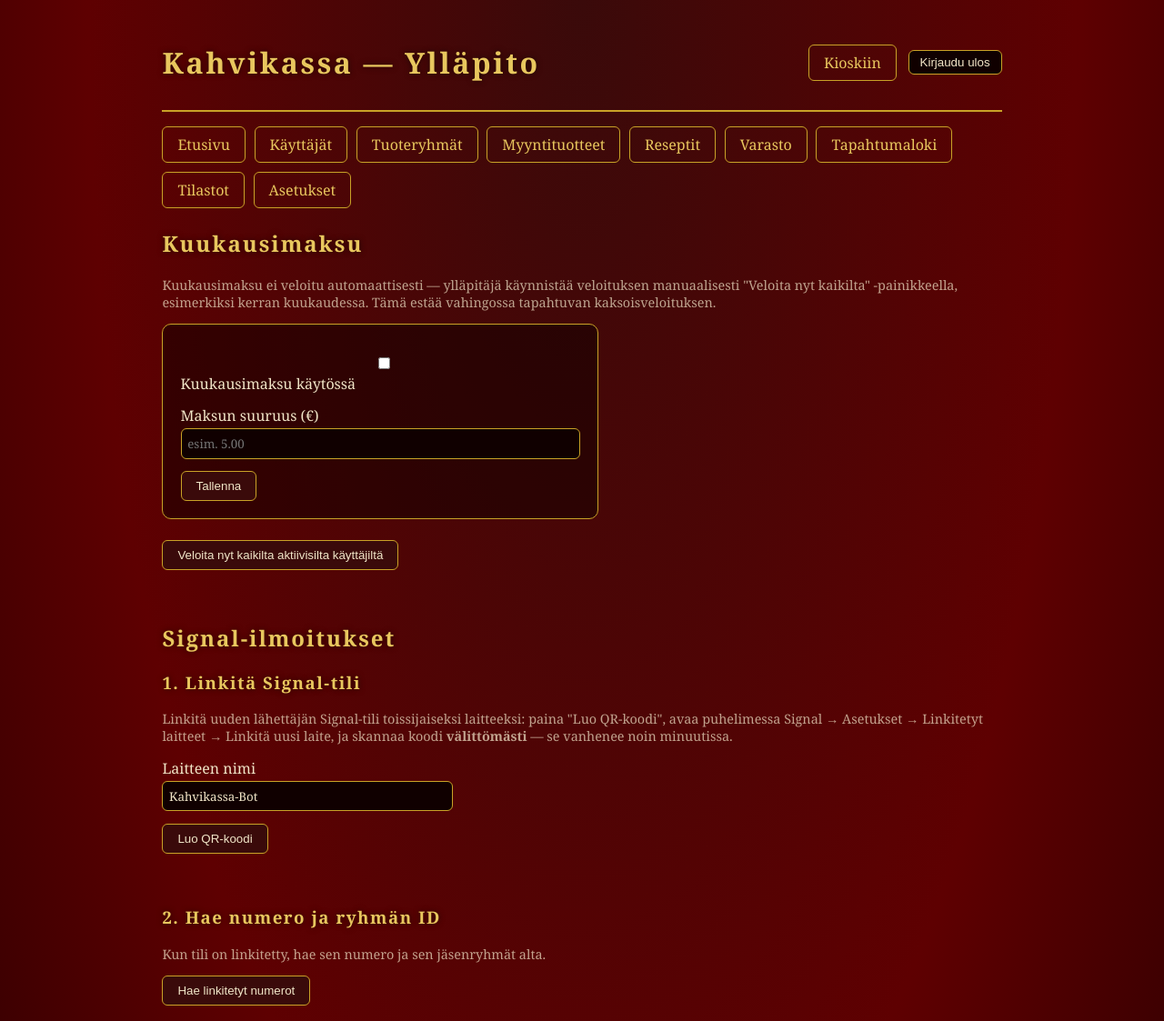
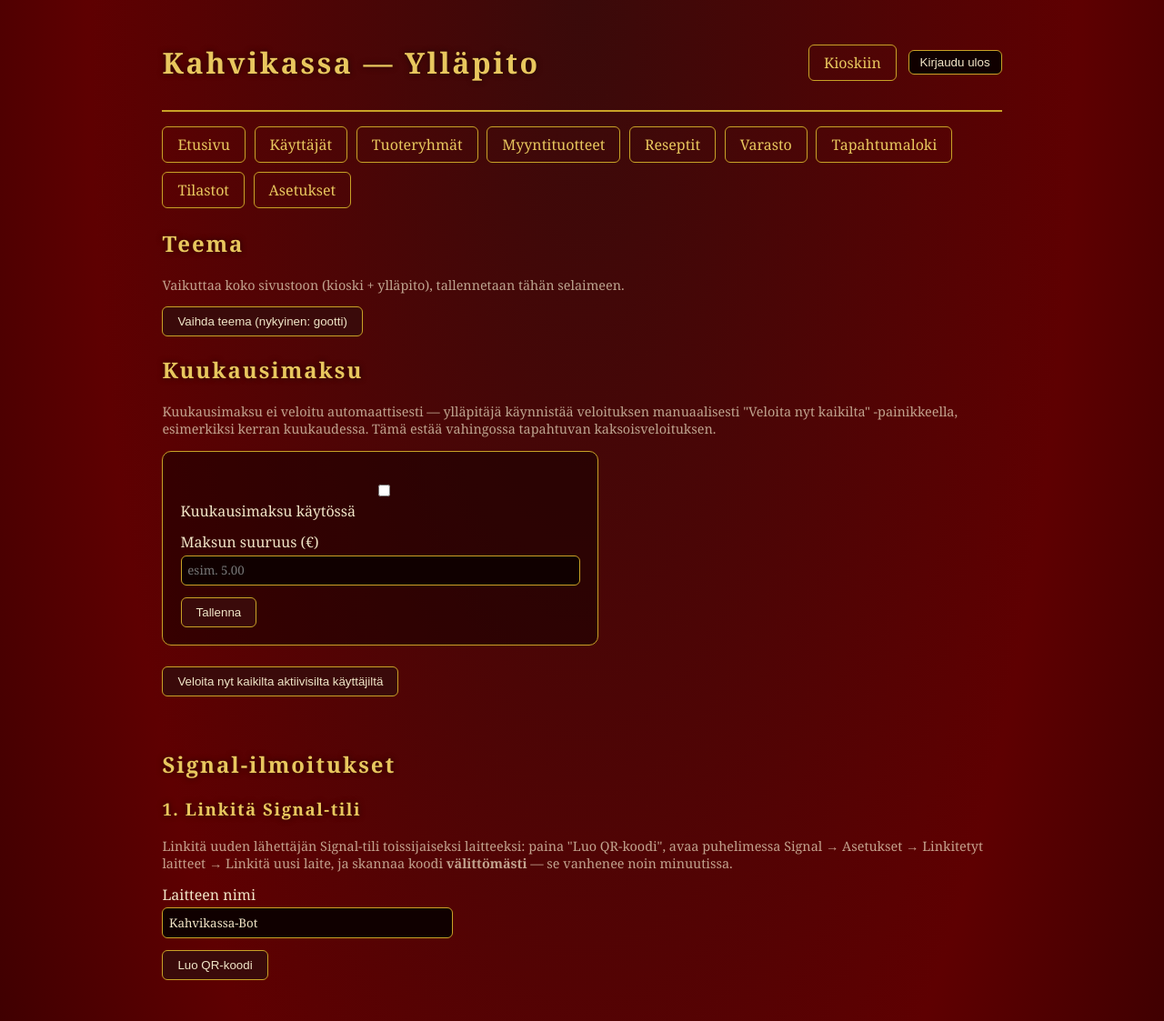
Before and after one commit to gisestek/kahvikassa, a FastAPI app: template templates/admin/settings.html in a window 1280 px wide. Shown: the top 1123 px of the page at 91% size. Run offline with FastAPI, Linux system fonts and the light colour scheme; the template is opened without the code that fills it, so the values that code supplies are empty.

Commit message:
Add steel-gray "moderni" theme with a toggle in Asetukset
Whole site re-themes via the existing CSS custom properties — one
[data-theme="moderni"] override block, no per-component changes needed.
Choice persists in localStorage and applies on every page via an early
inline script in base.html to avoid a flash of the wrong theme.

```diff
--- a/static/css/style.css
+++ b/static/css/style.css
@@ -8,6 +8,21 @@
   --color-text: #f1e6c8;
   --color-danger: #8b0000;
   --font-display: Georgia, "Times New Roman", serif;
+}
+
+/* Moderni teema: teräksenharmaa, sama rakenne, eri muuttujat. Kaikki
+   komponentit nojaavat näihin custom propertyihin, niin koko sivusto
+   vaihtaa ilmettä tällä yhdellä lohkolla. */
+[data-theme="moderni"] {
+  --color-bg: #2b2f33;
+  --color-bg-dark: #16181a;
+  --color-black: #0f1112;
+  --color-dark-red: #3d4348;
+  --color-gold: #8a97a3;
+  --color-gold-bright: #cfd6dc;
+  --color-text: #e8eaed;
+  --color-danger: #b3433a;
+  --font-display: "Segoe UI", system-ui, -apple-system, sans-serif;
 }
 
 * {
--- a/static/js/admin.js
+++ b/static/js/admin.js
@@ -716,6 +716,33 @@
     }
   }
 
+  // ---------------- Theme toggle ----------------
+  function initThemeToggle() {
+    const button = document.getElementById("theme-toggle-button");
+    if (!button) return;
+
+    function currentTheme() {
+      return localStorage.getItem("kahvikassa-theme") === "moderni" ? "moderni" : "gootti";
+    }
+
+    function applyTheme(theme) {
+      if (theme === "moderni") {
+        document.documentElement.setAttribute("data-theme", "moderni");
+      } else {
+        document.documentElement.removeAttribute("data-theme");
+      }
+      button.textContent = "Vaihda teema (nykyinen: " + theme + ")";
+    }
+
+    button.addEventListener("click", () => {
+      const next = currentTheme() === "moderni" ? "gootti" : "moderni";
+      localStorage.setItem("kahvikassa-theme", next);
+      applyTheme(next);
+    });
+
+    applyTheme(currentTheme());
+  }
+
   initUsersPage();
   initCategoriesPage();
   initProductsPage();
@@ -725,4 +752,5 @@
   initAnalyticsPage();
   initSettingsPage();
   initVersionDisplay();
+  initThemeToggle();
 })();
--- a/templates/admin/settings.html
+++ b/templates/admin/settings.html
@@ -1,6 +1,10 @@
 {% extends "admin/base.html" %}
 {% block title %}Asetukset — Ylläpito{% endblock %}
 {% block admin_content %}
+  <h2>Teema</h2>
+  <p class="muted">Vaikuttaa koko sivustoon (kioski + ylläpito), tallennetaan tähän selaimeen.</p>
+  <button type="button" id="theme-toggle-button">Vaihda teema</button>
+
   <h2>Kuukausimaksu</h2>
   <p class="muted">
     Kuukausimaksu ei veloitu automaattisesti — ylläpitäjä käynnistää veloituksen
--- a/templates/base.html
+++ b/templates/base.html
@@ -4,6 +4,13 @@
   <meta charset="UTF-8" />
   <meta name="viewport" content="width=device-width, initial-scale=1" />
   <title>{% block title %}Kahvikassa{% endblock %}</title>
+  <script>
+    // Asetetaan teema ennen CSS:n latautumista, ettei väärä teema välähdä näkyviin.
+    (function () {
+      var theme = localStorage.getItem("kahvikassa-theme");
+      if (theme === "moderni") document.documentElement.setAttribute("data-theme", "moderni");
+    })();
+  </script>
   <link rel="stylesheet" href="/static/css/style.css?v={{ static_version }}" />
 </head>
 <body>
```
